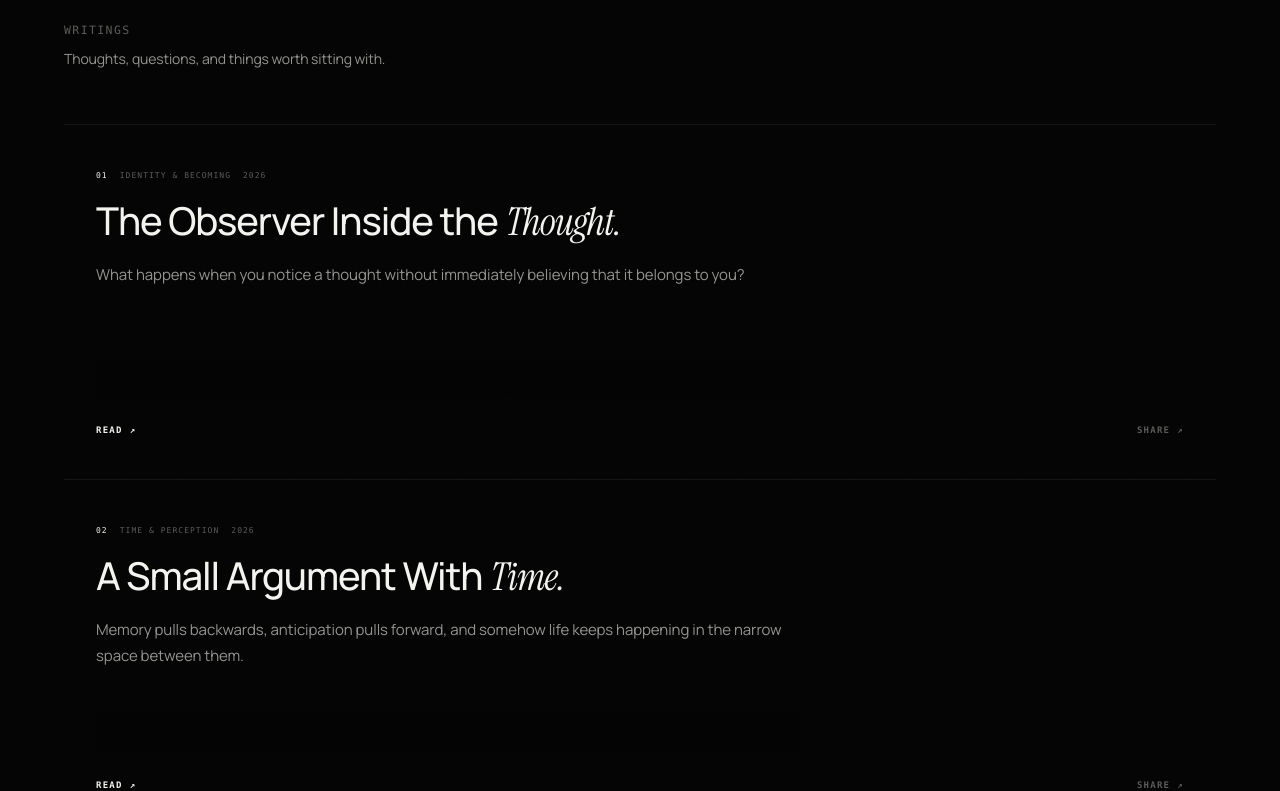
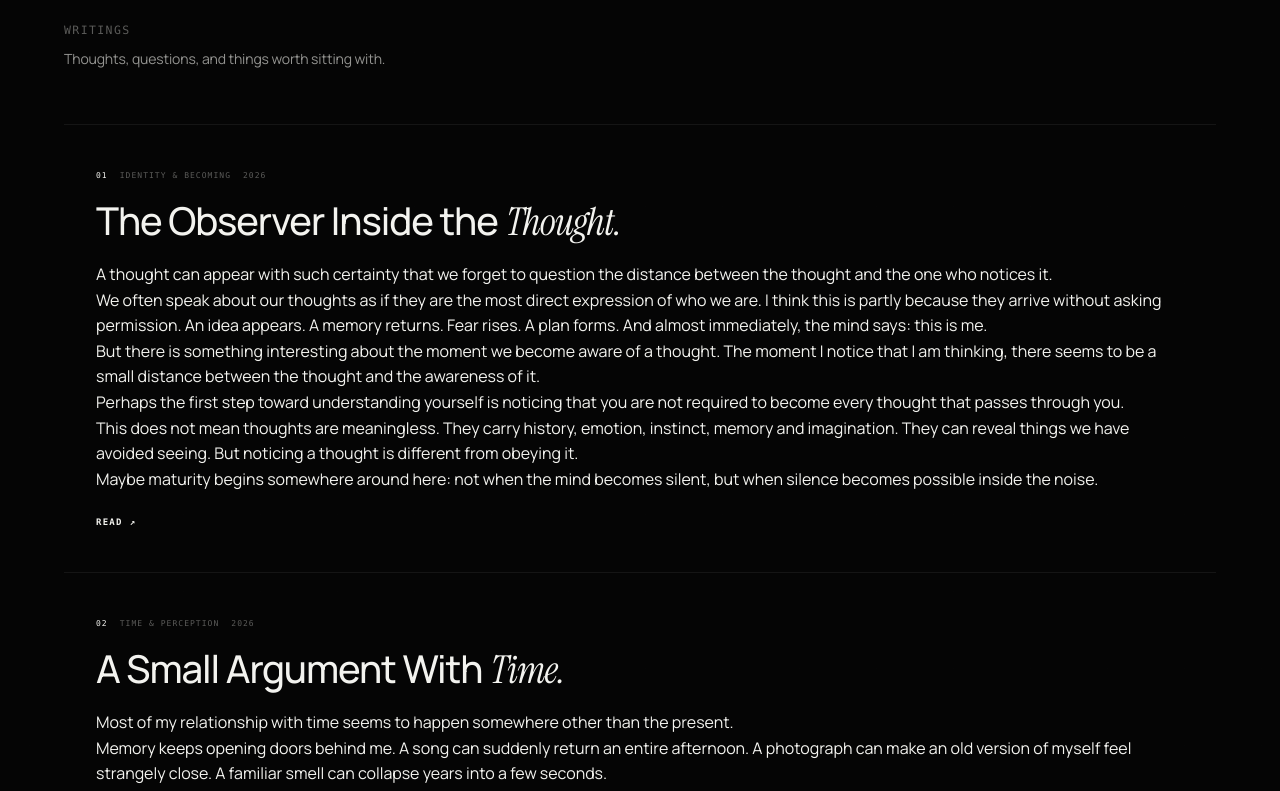
Before and after one commit to shahriarbappy60-ship-it/personal-universe, a React (Vite) app: page /wonder in a window 1280 px wide. Shown: the part 1560-2351 px from the top of the page. Built offline with nearby package versions, Linux system fonts and the light colour scheme.

Commit message:
refactor: make Wonder writings expand in place

```diff
--- a/src/pages/WonderPage.jsx
+++ b/src/pages/WonderPage.jsx
@@ -3,7 +3,6 @@ import { contemplationQuotes, writings } from '../data/wonderData';
 import Button from '../components/common/Button';
 import { useScrollReveal } from '../hooks/useScrollReveal';
 import { useMagnetic } from '../hooks/useMagnetic';
-import WonderReaderModal from '../components/modals/WonderReaderModal';
 
 // ─── UNIFIED WRITING ROW ─────────────────────────────────────────────────────
 function getWritingTitle(entry) {
@@ -36,26 +35,81 @@ function ShareButton({ entry, className = '' }) {
 }
 
 function WritingRow({ writing, index, onOpen, isOpen, onClose }) {
+  const rowRef = useRef(null);
   const isLong = writing.length === 'long';
   const title = getWritingTitle(writing);
-  const handleOpen = () => { if (isLong) onOpen(writing); };
-  const handleKeyDown = e => {
-    if (isLong && (e.key === 'Enter' || e.key === ' ')) { e.preventDefault(); handleOpen(); }
+
+  const handleOpen = e => {
+    e?.stopPropagation?.();
+    if (isLong) onOpen(writing);
   };
+
+  const handleClose = e => {
+    e?.stopPropagation?.();
+    const beforeTop = rowRef.current?.getBoundingClientRect().top ?? null;
+    onClose(writing);
+    if (beforeTop === null) return;
+    window.requestAnimationFrame(() => {
+      const afterTop = rowRef.current?.getBoundingClientRect().top ?? beforeTop;
+      const delta = afterTop - beforeTop;
+      if (Math.abs(delta) > 1) window.scrollBy({ top: delta, behavior: 'auto' });
+    });
+  };
+
   return (
-    <article id={`writing-${writing.id}`} className={`wonder-writing-row wonder-writing-${writing.length}`}>
-      <div className={`wonder-writing-main${isLong ? ' is-readable' : ''}`} onClick={handleOpen} onKeyDown={handleKeyDown} role={isLong ? 'button' : undefined} tabIndex={isLong ? 0 : undefined} aria-label={isLong ? `Read: ${title}` : undefined}>
-        <div className="wonder-writing-meta"><span>{String(index + 1).padStart(2, '0')}</span><span>{writing.tag || 'WRITING'}</span><span>{writing.date}</span></div>
-        <h3 className="wonder-writing-title">{writing.titleBase ? <>{writing.titleBase} <em>{writing.titleAccent}</em></> : title}</h3>
-        {isLong ? <div className="wonder-writing-preview"><p>{writing.excerpt}</p></div> : <div className="wonder-writing-full" dangerouslySetInnerHTML={{ __html: writing.body }} />}
+    <article
+      ref={rowRef}
+      id={`writing-${writing.id}`}
+      className={`wonder-writing-row wonder-writing-${writing.length}${isOpen ? ' is-open' : ''}`}
+    >
+      <div className="wonder-writing-main">
+        <div className="wonder-writing-meta">
+          <span>{String(index + 1).padStart(2, '0')}</span>
+          <span>{writing.tag || 'WRITING'}</span>
+          <span>{writing.date}</span>
+        </div>
+
+        <h3 className="wonder-writing-title">
+          {writing.titleBase ? <>{writing.titleBase} <em>{writing.titleAccent}</em></> : title}
+        </h3>
+
+        <div className={`wonder-writing-expand${isOpen ? ' is-expanded' : ''}`}>
+          <div id={`writing-body-${writing.id}`} className="wonder-writing-expand-inner">
+            <div
+              className="wonder-writing-body"
+              dangerouslySetInnerHTML={{ __html: writing.body }}
+            />
+          </div>
+        </div>
+
         <div className="wonder-writing-footer">
-          {isLong && <span className="wonder-writing-read">READ <span aria-hidden="true">↗</span></span>}
-          <ShareButton entry={writing} />
+          {!isLong ? null : !isOpen ? (
+            <button
+              type="button"
+              className="wonder-writing-read"
+              onClick={handleOpen}
+              aria-expanded="false"
+              aria-controls={`writing-body-${writing.id}`}
+            >
+              READ <span aria-hidden="true">↗</span>
+            </button>
+          ) : (
+            <>
+              <ShareButton entry={writing} />
+              <button
+                type="button"
+                className="wonder-writing-close"
+                onClick={handleClose}
+                aria-expanded="true"
+                aria-controls={`writing-body-${writing.id}`}
+              >
+                CLOSE <span aria-hidden="true">×</span>
+              </button>
+            </>
+          )}
+          {!isLong && <ShareButton entry={writing} />}
         </div>
       </div>
-      {isLong && isOpen && (
-        <WonderReaderModal article={writing} isOpen={isOpen} onClose={onClose} />
-      )}
     </article>
   );
 }
@@ -91,6 +145,18 @@ export default function WonderPage() {
 
   const touchStartX = useRef(0);
   const touchEndX = useRef(0);
+
+  const handleOpenWriting = writing => {
+    setSelectedWriting(writing);
+    window.history.replaceState(null, '', `/wonder#writing-${writing.id}`);
+  };
+
+  const handleCloseWriting = writing => {
+    setSelectedWriting(current => current?.id === writing.id ? null : current);
+    if (window.location.hash === `#writing-${writing.id}`) {
+      window.history.replaceState(null, '', window.location.pathname + window.location.search);
+    }
+  };
 
   const handleSelectQuote = index => {
     if (index === activeQuoteIndex) return;
@@ -227,9 +293,9 @@ export default function WonderPage() {
                 key={writing.id}
                 writing={writing}
                 index={index}
-                onOpen={setSelectedWriting}
+                onOpen={handleOpenWriting}
                 isOpen={selectedWriting?.id === writing.id}
-                onClose={() => setSelectedWriting(null)}
+                onClose={handleCloseWriting}
               />
             ))}
           </div>
```
